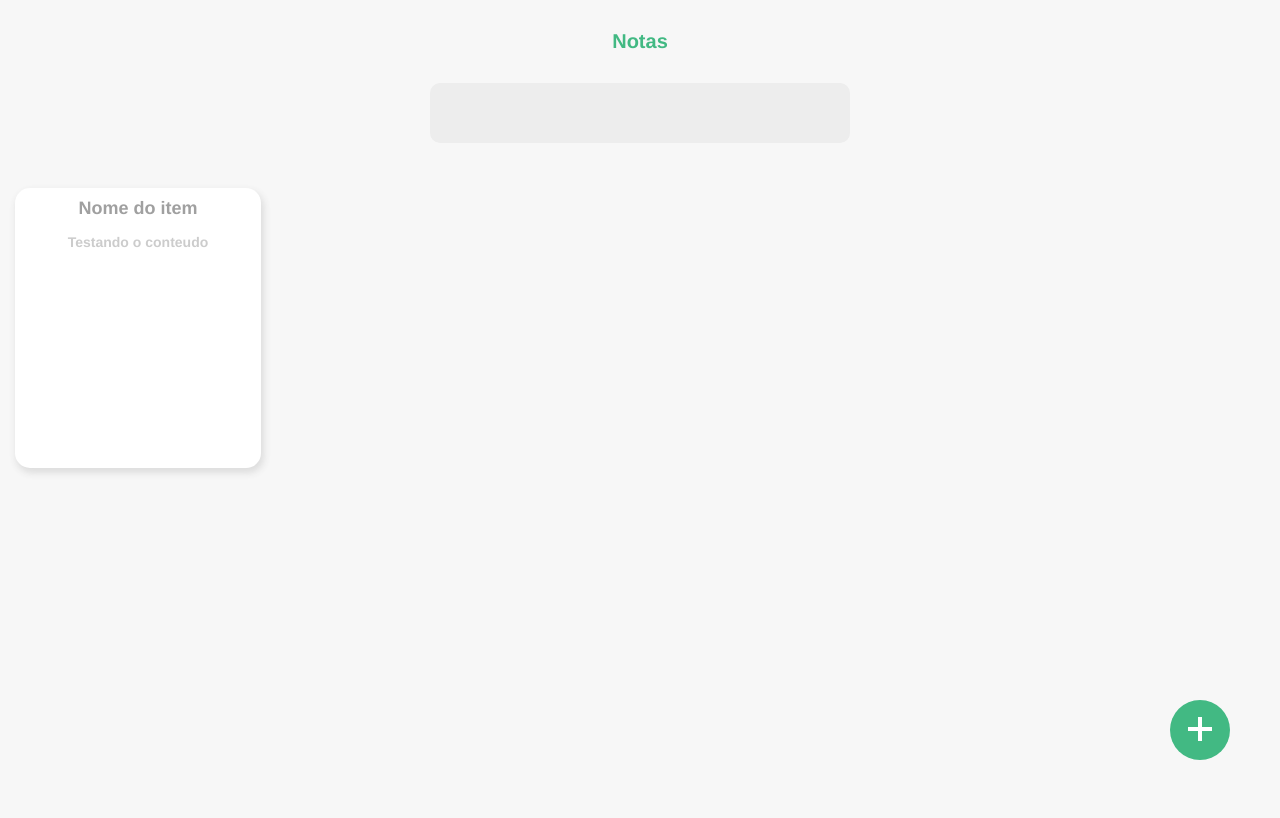
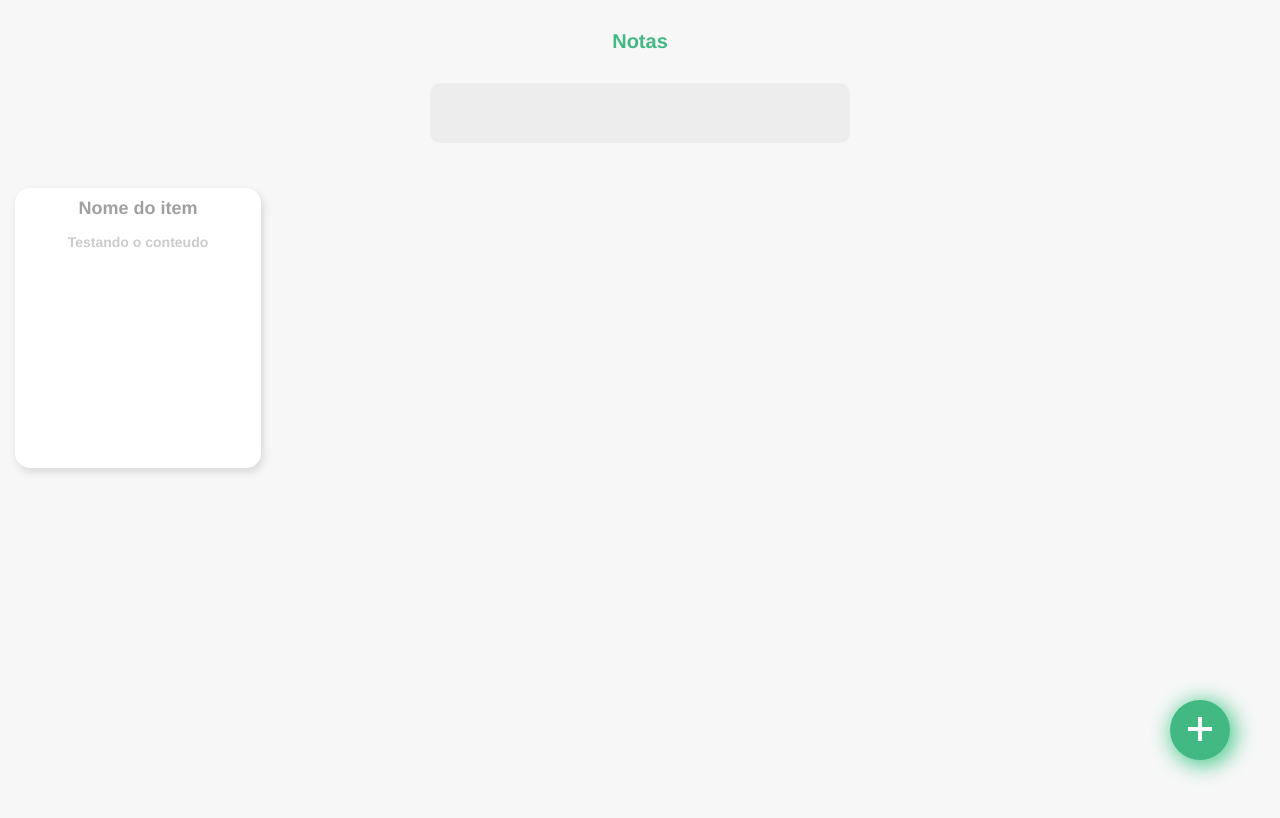
Before and after one commit to Freitas29/App_Notes, a Vue app: page /#/ in a window 1280 px wide. Shown: the top 818 px of the page. Built offline with nearby package versions, Linux system fonts and the light colour scheme.

Commit message:
Shadow para o botão de criar

```diff
--- a/src/components/notes/NoteButton.vue
+++ b/src/components/notes/NoteButton.vue
@@ -24,6 +24,7 @@ export default {
     bottom: 40px;
     right: 50px;
     background-color: #42b983;
+    box-shadow: 3px 3px 20px 3px #52cc94fa;
     cursor: pointer;
     transition: all 0.4s ease;
 
```
